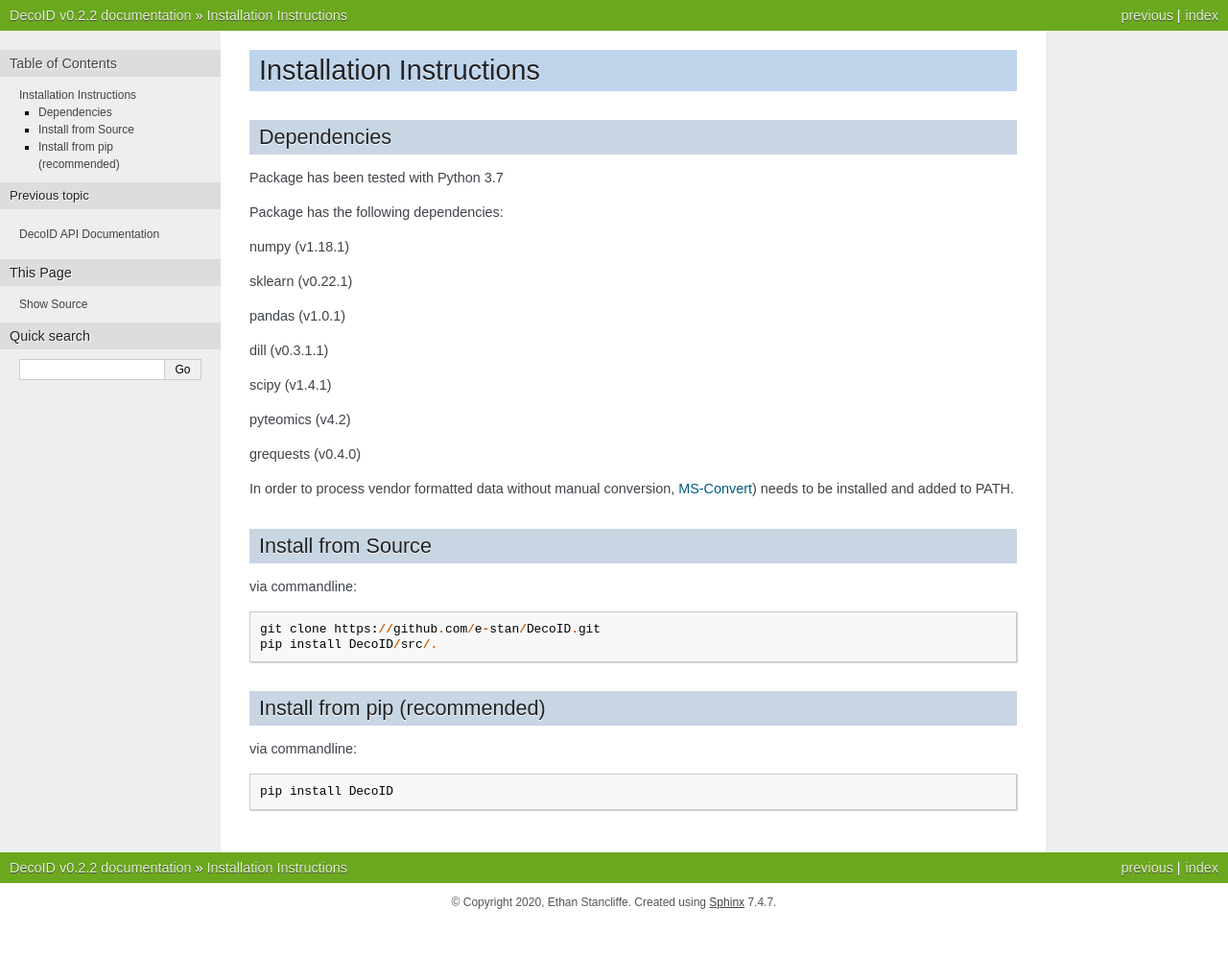
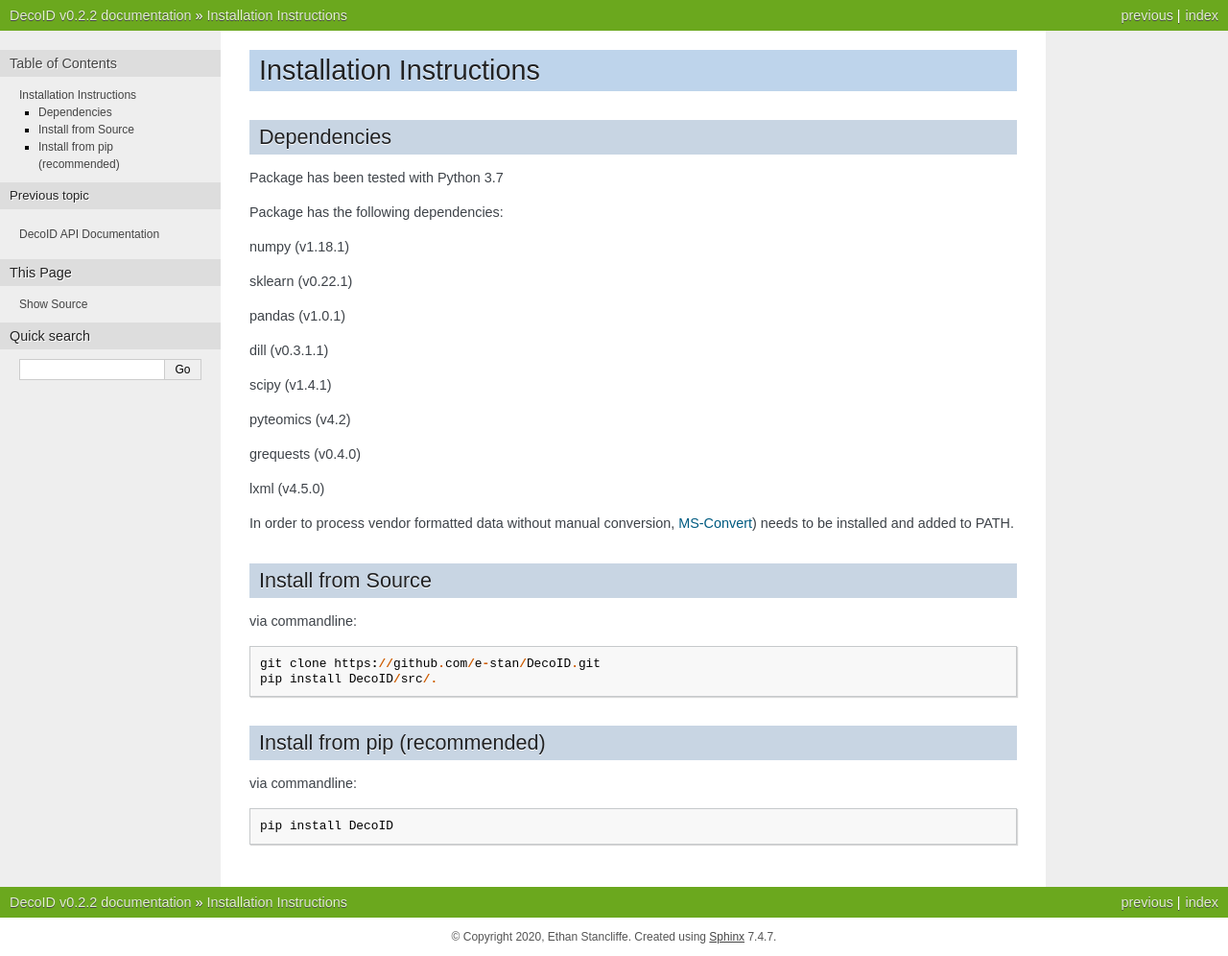
Before and after one commit to pattilab/DecoID, a Sphinx documentation site: the page built from docs/source/install.rst, in a window 1280 px wide. Shown: the whole page at 96% size. Built offline with Sphinx 7.4.7, drawn with Linux system fonts in a browser that asks for light colours; before the commit the page ends 960 px from its top, so only the background shows below that.

Commit message:
added to others

```diff
--- a/docs/source/install.rst
+++ b/docs/source/install.rst
@@ -23,6 +23,8 @@
 
 grequests (v0.4.0)
 
+lxml (v4.5.0)
+
 In order to process vendor formatted data without manual conversion, `MS-Convert <http://proteowizard.sourceforge.net/tools.shtml>`_) needs to be installed and added to PATH.
 
 
```
Also changed, not shown: README.md (+2 -0 lines).
